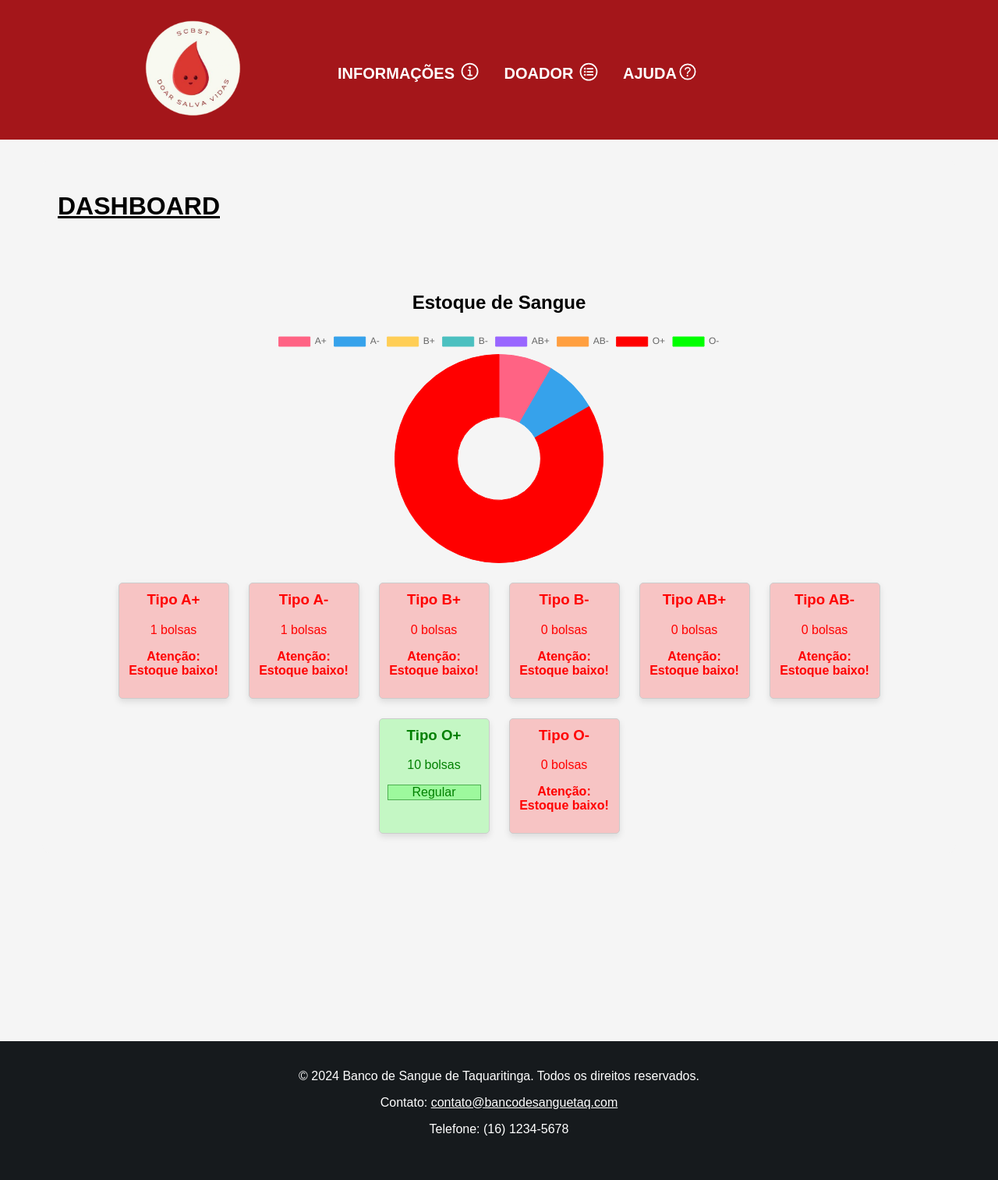
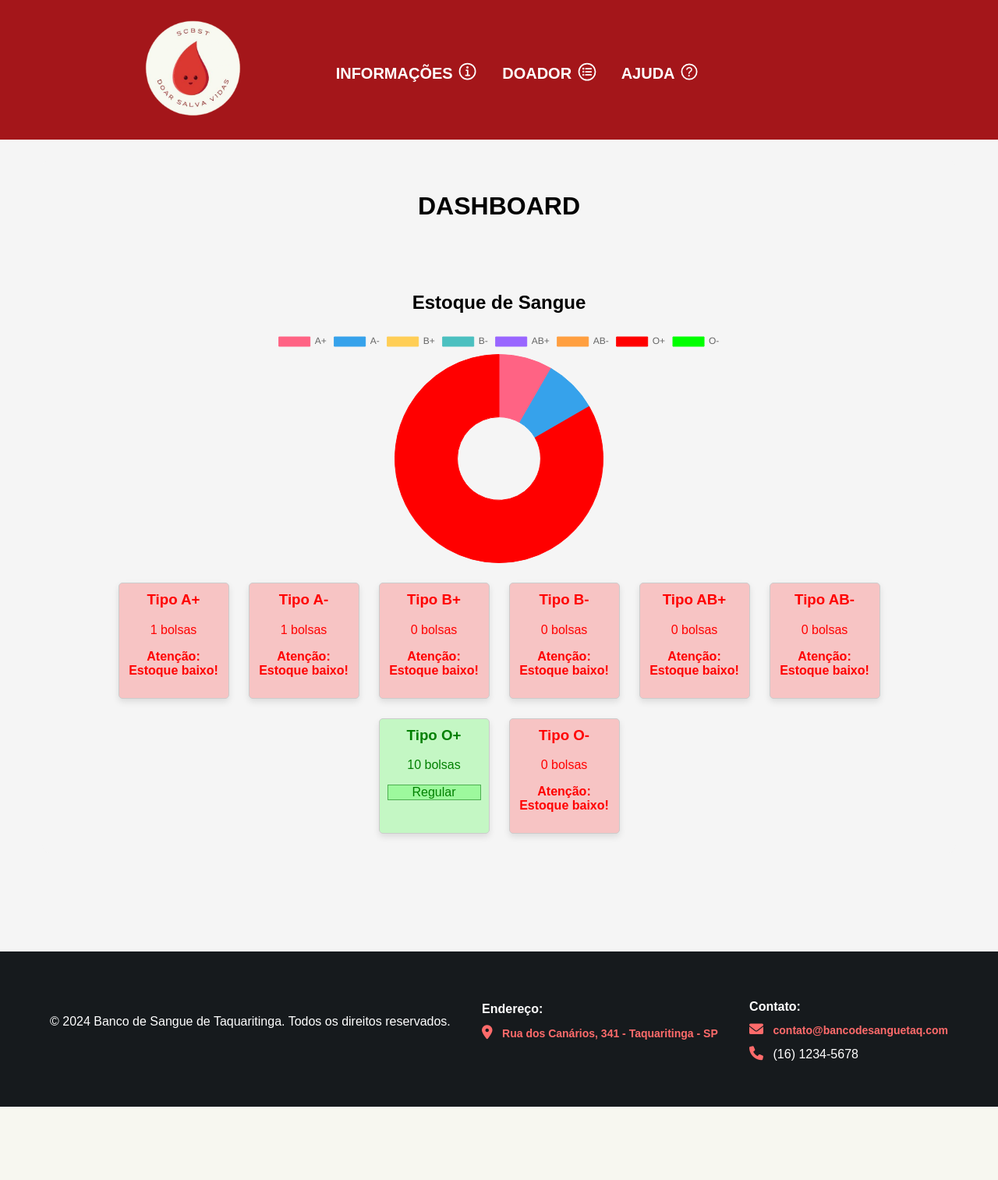
Before and after one commit to AdryanTroiano/Sistema-de-Cadastro, a PHP site: page / in a window 1280 px wide. Shown: the whole page at 78% size. After the commit the page ends 1419 px from the top, so only its background shows below. Run offline with PHP 8.4, Linux system fonts and the light colour scheme; data comes from the database, SQL or seed files in the repository.

Commit message:
Ajustes no footer e correção de bugs

```diff
--- a/v1.0.7/index.php
+++ b/v1.0.7/index.php
@@ -4,18 +4,24 @@
     <meta charset="utf-8">
     <meta name="viewport" content="width=device-width, initial-scale=1">
     <link rel="stylesheet" href="style.css">
+    <link href="https://cdnjs.cloudflare.com/ajax/libs/font-awesome/6.0.0-beta3/css/all.min.css" rel="stylesheet">
     <title>SCBST</title>
 </head>
 <body>
+    <!-- Navegação -->
+    <header>
     <nav>
         <a class="navbar-brand" href="?page=dashboard">
             <img class="logo" src="logo.png" alt="Logo">
         </a>
+
+        <!-- Container da navbar (links) -->
         <div class="navbar-nav">
-        <a class="nav-link" href="?page=info">Informações <ion-icon class="icones" name="information-circle-outline"></ion-icon></a>
+            <a class="nav-link" href="?page=info">
+                Informações <ion-icon class="icones" name="information-circle-outline"></ion-icon>
+            </a>
 
             <!-- Menu Doador com submenu -->
-
             <div class="nav-item dropdown">
                 <a class="nav-link dropdown-toggle" href="#" id="navbarDropdown" role="button" data-bs-toggle="dropdown" aria-expanded="false">
                     Doador <ion-icon class="icones" name="list-circle-outline"></ion-icon>
@@ -23,17 +29,22 @@
                 <ul class="dropdown-menu" aria-labelledby="navbarDropdown">
                     <li><a class="dropdown-item" href="?page=novo">Cadastrar Doadores</a></li>
                     <li><a class="dropdown-item" href="?page=listar">Listar Doadores</a></li>
-                <li><a class="dropdown-item" href="?page=listar2">Informações Principais</a><li>
+                    <li><a class="dropdown-item" href="?page=listar2">Informações Principais</a></li>
                 </ul>
             </div>
 
-        <a class="nav-link" href="?page=help">Ajuda<ion-icon class="icones" name="help-circle-outline"></ion-icon></a>
+            <a class="nav-link" href="?page=help">
+                Ajuda <ion-icon class="icones" name="help-circle-outline"></ion-icon>
+            </a>
         </div>
     </nav>
+</header>
 
 
+    <!-- Espaçamento -->
     <br><br>
 
+    <!-- Conteúdo -->
     <div class="container">
         <div class="content">
             <?php
@@ -65,19 +76,45 @@
                         break;
                     default:
                         include("dashboard.php");
-
                 }
             ?>
         </div>
     </div>
 
+    <!-- Rodapé -->
     <footer>
         <div class="container">
+            <div class="footer-content">
                 <p>&copy; 2024 Banco de Sangue de Taquaritinga. Todos os direitos reservados.</p>
-        <p>Contato: <a href="mailto:contato@bancodesanguetaq.com">contato@bancodesanguetaq.com</a></p>
-        <p>Telefone: (16) 1234-5678</p>
+
+                <!-- Seção Endereço com ícone e link -->
+                <div class="footer-address">
+                    <p><strong>Endereço:</strong></p>
+                    <p>
+                        <i class="fas fa-map-marker-alt"></i>
+                        <a href="https://www.google.com.br/maps/place/R.+dos+Can%C3%A1rios,+341+-+Taquaritinga,+SP,+15900-000/@-21.3976807,-48.4936795,17z/data=!3m1!4b1!4m6!3m5!1s0x94b93947a011ca25:0x96c783fe4250946d!8m2!3d-21.3976857!4d-48.4911046!16s%2Fg%2F11w7q64gb7?entry=ttu&g_ep=EgoyMDI0MTExMy4xIKXMDSoASAFQAw%3D%3D"
+                        class="footer-link" target="_blank" rel="noopener noreferrer">
+                        Rua dos Canários, 341 - Taquaritinga - SP
+                        </a>
+                    </p>
                 </div>
-</body>
+
+                <!-- Seção Contato -->
+                <div class="footer-contact">
+                    <p><strong>Contato:</strong></p>
+                    <p>
+                        <i class="fas fa-envelope"></i>
+                        <a href="mailto:contato@bancodesanguetaq.com" class="footer-link">contato@bancodesanguetaq.com</a>
+                    </p>
+                    <p>
+                        <i class="fas fa-phone"></i> (16) 1234-5678
+                    </p>
+                </div>
+            </div>
+        </div>
+    </footer>
+
+    <!-- Scripts -->
     <script type="module" src="https://unpkg.com/ionicons@7.1.0/dist/ionicons/ionicons.esm.js"></script>
     <script nomodule src="https://unpkg.com/ionicons@7.1.0/dist/ionicons/ionicons.js"></script>
 
@@ -99,8 +136,6 @@
             });
         });
 
-
     </script>
-
-
+</body>
 </html>
--- a/v1.0.7/listar-usuarios.php
+++ b/v1.0.7/listar-usuarios.php
@@ -1,4 +1,4 @@
-<h1 class="path2" style="text-align: center;">Listar Doadores</h1>
+<h1 id="path3" style="text-align: center;">Listar Doadores</h1>
 <br>
 
 <div class="search-container" style="display: flex; justify-content: center;">
--- a/v1.0.7/novo-usuario.php
+++ b/v1.0.7/novo-usuario.php
@@ -9,8 +9,7 @@
 <body>
 
     <div class="container">
-        <h1 class="path">Cadastrar Doadores</h1>
-        <br>
+        <h1 id="path2">Cadastrar Doadores</h1>
         <form action="?page=salvar" method="POST">
             <input type="hidden" name="acao" value="cadastrar">
             <div class="contentform">
--- a/v1.0.7/style.css
+++ b/v1.0.7/style.css
@@ -19,7 +19,7 @@
     top: 0;
 }
 
-.red{
+.red {
     color: #a4161a;
 }
 
@@ -68,13 +68,6 @@
     position: relative;
 }
 
-/* Aplicando o efeito de hover ao link "DOADOR" dentro do dropdown */
-.nav-item.dropdown:hover .nav-link {
-    color: #090909;
-    transform: translateY(5px); /* Move o link para baixo */
-    transition: transform 0.3s, color 0.3s;
-}
-
 /* Menu dropdown (menu suspenso) */
 .dropdown-menu {
     position: absolute;
@@ -101,14 +94,6 @@
     transform: translateY(0px); /* Move o menu para a posição final */
 }
 
-/* Garantir que o link "DOADOR" também tenha o efeito de hover */
-.nav-item.dropdown:hover {
-    text-decoration: none;
-    color: #090909;
-    transform: translateY(5px); /* Move o link para baixo */
-    transition: opacity 0.3s ease, transform 0.3s ease;
-}
-
 /* Estilização do item do menu dropdown */
 .dropdown-item {
     padding: 8px 15px;
@@ -125,25 +110,101 @@
 .dropdown-item:hover {
     color: black;
     background-color: #efa4a6a6;
-
     transform: translateY(5px); /* Move o item para baixo ao passar o mouse */
 }
 
-/* Estilização do rodapé (footer) */
 footer {
-    background-color: #161A1D;
-    color: white;
-    padding: 20px 0;
-    text-align: center;
-    position: static;
-    margin-top: 18%;
-    bottom: 0;
-    width: 100%;
-    clear: both;
+    background-color: #161A1D; /* Fundo escuro */
+    color: #FFFFFF; /* Texto branco */
+    padding: 30px 0; /* Aumenta o espaçamento interno */
+    text-align: center; /* Centraliza o texto */
+    width: 100%; /* Ocupa toda a largura */
+    font-family: 'Arial', sans-serif; /* Fonte */
+    font-size: 16px; /* Tamanho do texto no rodapé */
 }
 
-footer a{
-    color: white;
+.container {
+    max-width: 1200px; /* Largura máxima do container */
+    margin: 0 auto; /* Centraliza o container */
+    padding: 0 20px; /* Espaçamento lateral */
+}
+
+.footer-content {
+    display: flex;
+    flex-direction: row; /* Alinha os itens na horizontal */
+    justify-content: space-between; /* Espaça os itens igualmente */
+    align-items: center; /* Alinha as seções verticalmente ao centro */
+    gap: 30px; /* Espaçamento entre as colunas */
+}
+
+.footer-content p {
+    margin: 5px 0; /* Espaçamento vertical entre os parágrafos */
+}
+
+.footer-contact {
+    margin-top: 2%; /* Adiciona margem superior para descer a coluna */
+}
+
+/* Estilo para as seções de Endereço e Contato */
+.footer-contact p, .footer-address p {
+    display: block; /* Exibe como bloco */
+    text-align: left; /* Alinha o texto à esquerda */
+    margin: 5px 0; /* Espaçamento entre os parágrafos */
+    font-size: 16px
+}
+
+.footer-address p:first-of-type {
+    font-weight: bold; /* Negrito para o título "Endereço:" */
+}
+
+/* Estilo para os ícones */
+.footer-contact i, .footer-address i {
+    font-size: 18px; /* Tamanho dos ícones */
+    color: #FF6B6B; /* Cor dos ícones */
+    margin-right: 8px; /* Espaço entre o ícone e o texto */
+}
+
+.footer-link {
+    color: #FF6B6B; /* Cor do link */
+    text-decoration: none; /* Remove o sublinhado */
+    font-size: 14px;
+    font-weight: bold; /* Texto em negrito */
+    transition: color 0.3s ease; /* Transição ao passar o mouse */
+}
+
+.footer-link:hover {
+    color: #FFD166; /* Cor ao passar o mouse */
+}
+
+footer p {
+    margin: 0; /* Remove as margens padrão dos parágrafos. */
+    font-size: 16px; /* Define o tamanho do texto como 14px para legibilidade. */
+    line-height: 1.6; /* Aumenta o espaçamento entre linhas para uma leitura confortável. */
+}
+
+/* Estilo para dispositivos móveis */
+@media (max-width: 767px) {
+    .footer-content {
+        flex-direction: column; /* Organiza o conteúdo em coluna no celular */
+        gap: 20px; /* Aumenta o espaçamento entre os itens */
+    }
+
+    footer p {
+        font-size: 14px; /* Mantém o tamanho da fonte pequeno para leitura em telas pequenas */
+        margin: 0 10px; /* Margem lateral para garantir que o texto não grude nas bordas */
+    }
+}
+
+/* Estilo para dispositivos maiores (desktop) */
+@media (min-width: 768px) {
+    .footer-content {
+        flex-direction: row; /* Alinha os itens horizontalmente em desktops */
+        justify-content: space-between; /* Distribui os itens igualmente */
+    }
+
+    footer p {
+        margin: 0 10px; /* Adiciona espaço horizontal entre os parágrafos no layout de desktop */
+    }
 }
 
 /* Estilo do container principal */
@@ -315,6 +376,10 @@
     font-size: 20px;
 }
 
+.content{
+    margin-bottom: 10%;
+}
+
 /**********começo 04/11**************************/
 .dashboard {
     text-align: center;
@@ -424,18 +489,17 @@
 
 .path{
     text-align: left;
+    text-decoration-line: underline;
+}
+#path2{
     margin-left: 14%;
     text-decoration-line: underline;
-}
 
-.path2{
+ }
+
+#path3{
     text-align: left;
     margin-left: -117%;
-    text-decoration-line: underline;
-}
-
-.path3{
-    text-align: left;
     text-decoration: underline;
 }
 
```
Lines whose indentation alone changed are shown as unchanged.
